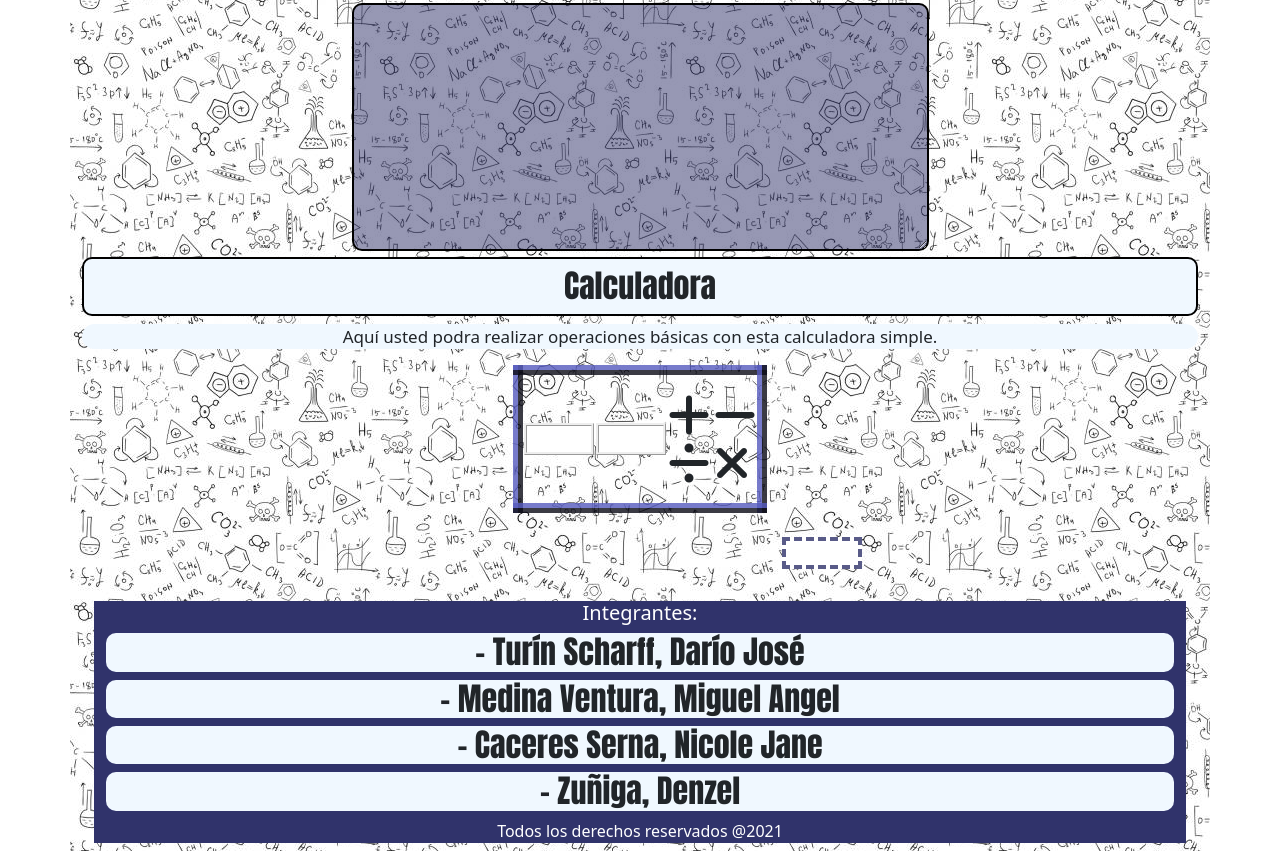
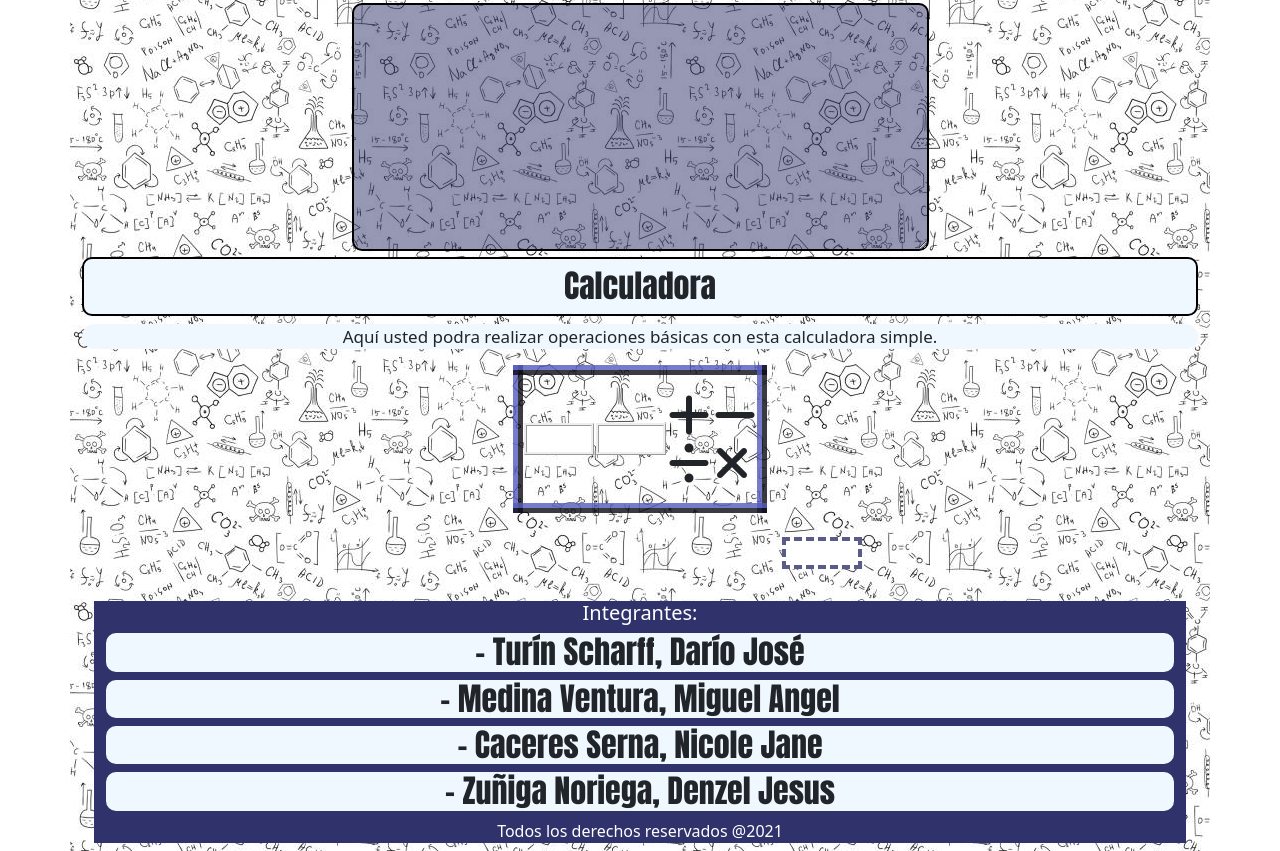
Before and after one commit to miguelangel1200/laboratorio16, a plain HTML site: page index.html in a window 1280 px wide. Shown: the part 1697-2548 px from the top of the page. Drawn offline with nearby package versions, Linux system fonts and the light colour scheme.

Commit message:
Update index.html

```diff
--- a/index.html
+++ b/index.html
@@ -254,7 +254,7 @@
                     <h2 class="text-center" id="pie_nombre">- Turín Scharff, Darío José</h2>
                     <h2 class="text-center" id="pie_nombre">- Medina Ventura, Miguel Angel</h2>
                     <h2 class="text-center" id="pie_nombre">- Caceres Serna, Nicole Jane</h2>
-                    <h2 class="text-center" id="pie_nombre">- Zuñiga, Denzel </h2>
+                    <h2 class="text-center" id="pie_nombre">- Zuñiga Noriega, Denzel Jesus </h2>
                 </div>
           </div>
           <div class="text-center">
```
